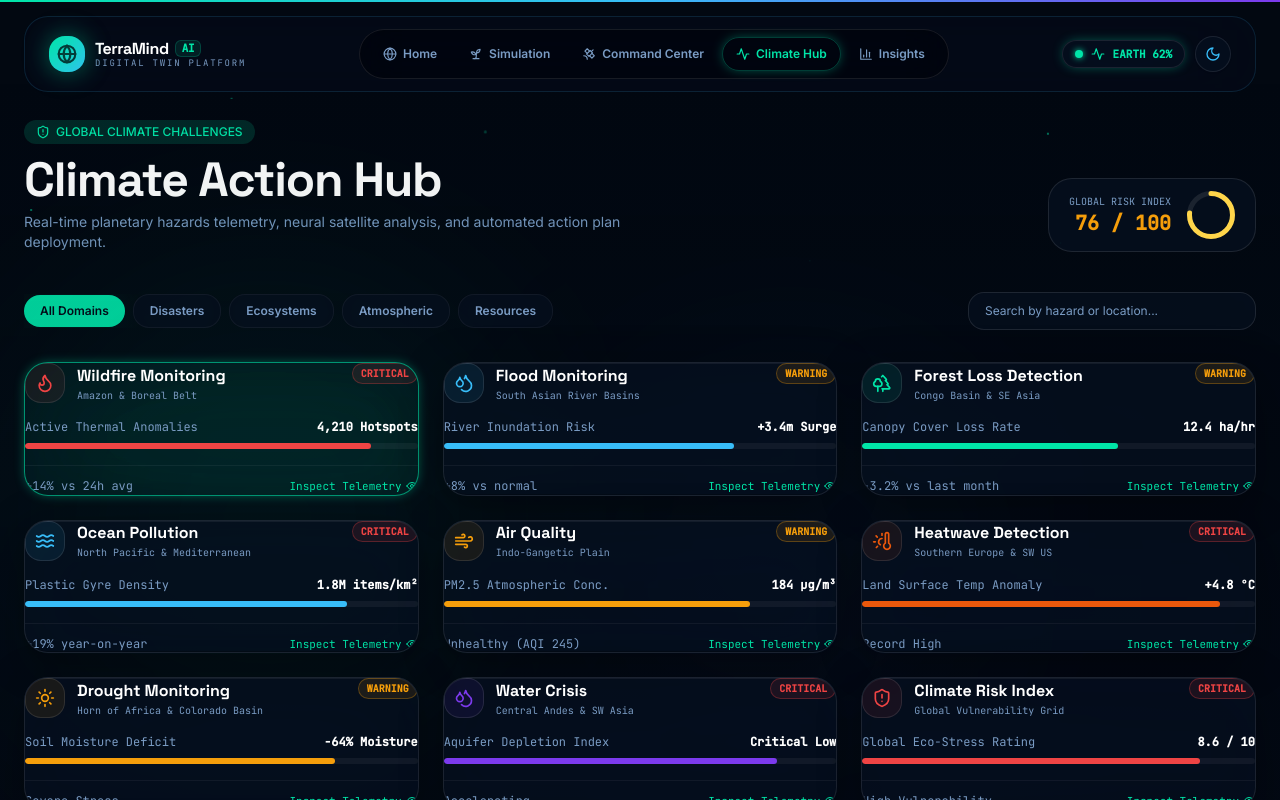
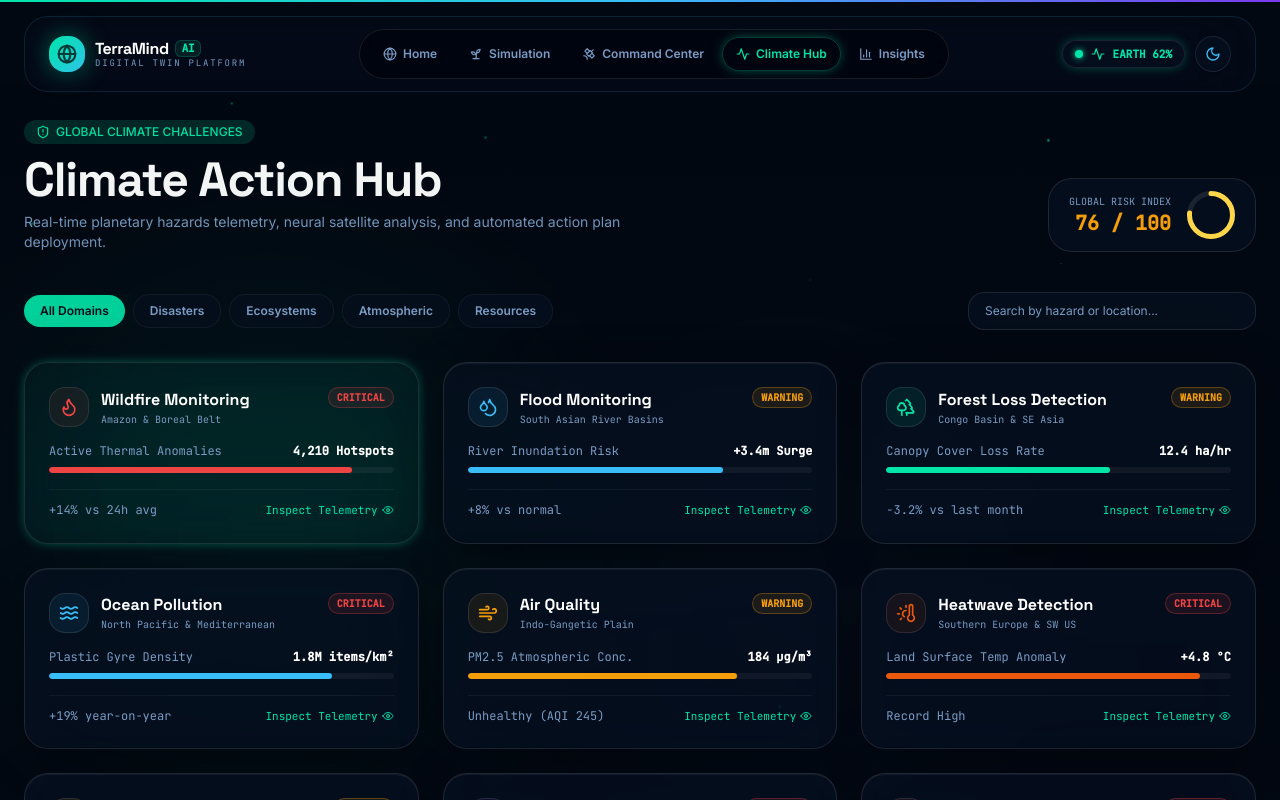
Before and after one commit to nalintuscano0023-boop/TerraMind-AI, a React (Vite) app: page /challenges in a window 1280 px wide. Shown: the top 800 px of the page. Built offline with nearby package versions, Linux system fonts and the light colour scheme.

Commit message:
fix(challenges): enforce strict metric value max-width containment on monitoring cards

```diff
--- a/src/pages/Challenges.tsx
+++ b/src/pages/Challenges.tsx
@@ -551,7 +551,7 @@ export default function Challenges() {
               <GlassCard
                 key={module.id}
                 onClick={() => setActiveModuleId(module.id)}
-                className={`cursor-pointer transition-all duration-300 relative group overflow-hidden ${
+                className={`p-5 sm:p-6 cursor-pointer transition-all duration-300 relative group overflow-hidden border border-white/10 ${
                   isSelected ? 'border-primary/60 bg-primary/5 shadow-glow-sm' : 'hover:border-white/20'
                 }`}
               >
@@ -579,7 +579,7 @@ export default function Challenges() {
                 <div className="space-y-2 mb-4 min-w-0">
                   <div className="flex justify-between items-center text-xs gap-2 min-w-0">
                     <span className="text-[var(--text-muted)] font-mono truncate min-w-0 flex-1">{module.metricLabel}</span>
-                    <span className="font-bold font-mono text-white flex-shrink-0 whitespace-nowrap pl-1">{module.metricValue}</span>
+                    <span className="font-bold font-mono text-white flex-shrink-0 max-w-[50%] truncate text-right pl-1">{module.metricValue}</span>
                   </div>
 
                   <div className="w-full bg-white/5 rounded-full h-1.5 overflow-hidden">
```
